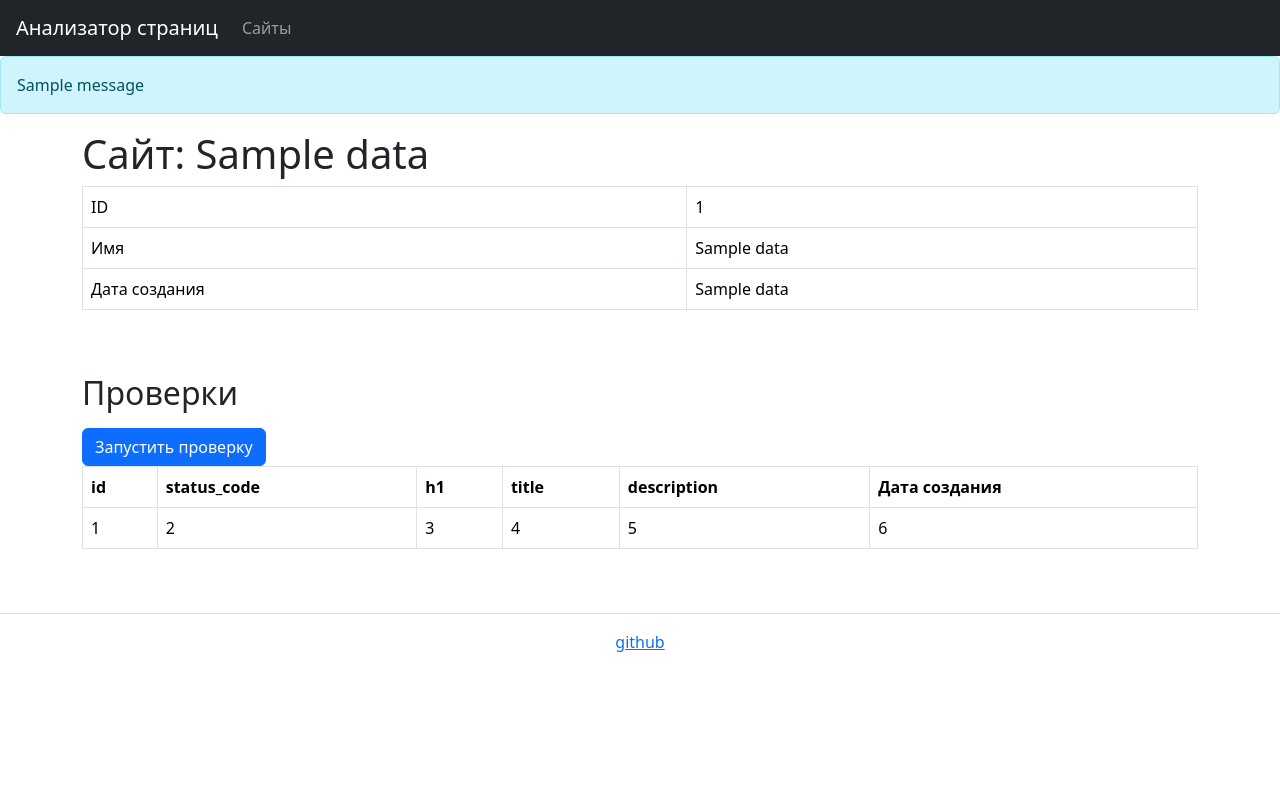
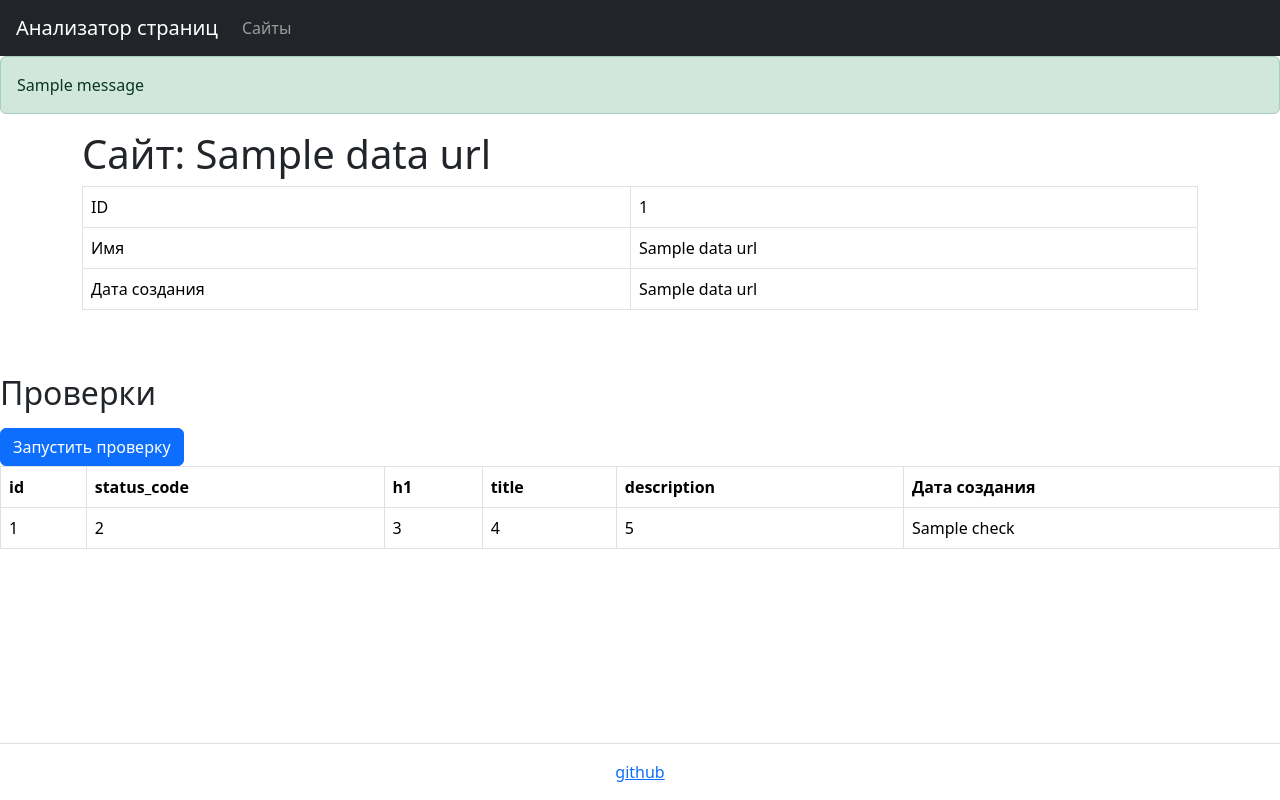
Before and after one commit to farguz/python-project-83, a Flask app: template page_analyzer/templates/url_id.html in a window 1280 px wide. Run offline with Flask 3, Linux system fonts and the light colour scheme; the template is opened without the code that fills it: most values are stand-ins (such as "Sample title", 1, 10 or a date in 2020); one stand-in notice (Sample message) is shown; some libraries are stand-ins or nearby versions.

Commit message:
add post handler for checks, fix templates for new handler

```diff
--- a/page_analyzer/app.py
+++ b/page_analyzer/app.py
@@ -63,6 +63,26 @@ def index():
                            url='')
 
 
+@app.route('/urls', methods=['GET'])
+def urls_list():
+    sql_table_checks = '''SELECT
+                            urls.id,
+                            urls.name,
+                            MAX(url_checks.created_at)
+                            FROM urls
+                            LEFT JOIN url_checks
+                            ON urls.id = url_checks.url_id
+                            GROUP BY urls.id;'''
+    conn = connect_database()
+    with conn.cursor() as curs:
+        curs.execute(sql_table_checks)
+        data = curs.fetchall()
+        conn.commit()
+        conn.close()
+    return render_template('urls.html',
+                           urls=data)
+
+
 @app.route('/', methods=['POST'])
 def post_url():
     data = request.form.to_dict()
@@ -92,61 +112,62 @@ def post_url():
 
 @app.route('/urls/<int:id>', methods=['GET'])
 def get_url_info(id):
-    data = request.form.to_dict()
-    sql = 'SELECT id, name, created_at FROM urls WHERE urls.id = (%s);'
+    sql_url = 'SELECT id, name, created_at FROM urls WHERE urls.id = (%s);'
+    sql_select = 'SELECT id, created_at FROM url_checks WHERE url_id = (%s) ORDER BY id DESC;'
     conn = connect_database()
     with conn.cursor() as curs:
-        curs.execute(sql, (id, ))
+        curs.execute(sql_url, (id, ))
         conn.commit()
-        data = curs.fetchall()
+        data_url = curs.fetchall()
+        curs.execute(sql_select, (id, ))
+        conn.commit()
+        data_checks = curs.fetchall()
         conn.close()
     return render_template('url_id.html',
-                           data=data)
+                           data_url=data_url,
+                           data_checks=data_checks)
 
 
-@app.route('/urls/<int:id>/checks', methods=['POST', 'GET'])
+@app.route('/urls/<int:id>/checks', methods=['POST'])
 def post_url_check(id):
-    sql_insert = 'INSERT INTO url_checks (url_id, created_at) VALUES (%s, %s) RETURNING (url_id, created_at);'
-    #sql_select = 'SELECT url_id, created_at FROM url_checks WHERE url_id = (%s)'
+    sql_insert = 'INSERT INTO url_checks (url_id, created_at) VALUES (%s, %s) RETURNING (url_id);'
+
     conn = connect_database()
     with conn.cursor() as curs:
         curs.execute(sql_insert, (id, datetime.now(), ))
         conn.commit()
-        #curs.execute(sql_select, (id, ))
-        checks = curs.fetchall()
-        #conn.commit()
+        id = curs.fetchone()[0]
         conn.close()
         flash("Страница успешно проверена", "success")
-    return render_template('url_checks.html',
-                           checks=checks,
-                           url_id = id)
+    return redirect(url_for("get_url_info", id=id))
 
 
-@app.route('/urls', methods=['GET'])
-def urls_list():
-    sql = 'SELECT id, name FROM urls ORDER BY id DESC;'
+"""@app.route('/urls/<int:id>/checks', methods=['GET'])
+def show_checks_by_id(id):
+    sql_select = 'SELECT id, created_at FROM url_checks WHERE url_id = (%s) ORDER BY id DESC;'
     conn = connect_database()
     with conn.cursor() as curs:
-        curs.execute(sql)
-        data = curs.fetchall()
+        curs.execute(sql_select, (id, ))
         conn.commit()
+        checks = curs.fetchall()
         conn.close()
-    return render_template('urls.html',
-                           urls=data)
-
+    return render_template('url_checks.html',
+                           checks = checks,
+                           id = id)
+    return redirect(url_for("get_url_info", id=id))"""
 
 def create_table():
     sql_url = '''
-    CREATE TABLE urls (
+    CREATE TABLE IF NOT EXISTS urls (
         id BIGINT PRIMARY KEY GENERATED ALWAYS AS IDENTITY,
-        name VARCHAR(255) NOT NULL,
+        name VARCHAR(255) NOT NULL UNIQUE,
         created_at TIMESTAMP NOT NULL
     );'''
 
     sql_checks = '''
     CREATE TABLE IF NOT EXISTS url_checks  (
         id BIGINT PRIMARY KEY GENERATED ALWAYS AS IDENTITY,
-        url_id BIGINT NOT NULL,
+        url_id BIGINT REFERENCES urls (id) NOT NULL,
         status_code INT,
         h1 VARCHAR(255),
         title VARCHAR(255),
--- a/page_analyzer/templates/header_footer_template.html
+++ b/page_analyzer/templates/header_footer_template.html
@@ -6,7 +6,7 @@
     <title>Page Analyzer</title>
     <link href="https://cdn.jsdelivr.net/npm/bootstrap@5.3.7/dist/css/bootstrap.min.css" rel="stylesheet" integrity="sha384-LN+7fdVzj6u52u30Kp6M/trliBMCMKTyK833zpbD+pXdCLuTusPj697FH4R/5mcr" crossorigin="anonymous">
 </head>
-<body>
+<body class="min-vh-100 d-flex flex-column">
     <header class="flex-shrink-0">
         <nav class="navbar navbar-expand-md navbar-dark bg-dark px-3">
             <a class="navbar-brand" href="{{ url_for('index')}}">Анализатор страниц</a>
--- a/page_analyzer/templates/index.html
+++ b/page_analyzer/templates/index.html
@@ -13,11 +13,7 @@
     {% with messages = get_flashed_messages(with_categories=true) %}
         {% if messages %}
             {% for category, message in messages %}
-                {% if category == "error" %}
-                    <div class="alert alert-danger" role="alert">{{ message }}</div>
-                {% elif category == "success" %}
-                    <div class="alert alert-success" role="alert">{{ message }}</div>
-                {% endif %}
+                <div class="alert alert-danger" role="alert">{{ message }}</div>
             {% endfor %}
         {% endif %}
     {% endwith %}
--- a/page_analyzer/templates/url_id.html
+++ b/page_analyzer/templates/url_id.html
@@ -5,44 +5,48 @@
     <meta name="viewport" content="width=device-width, initial-scale=1.0">
     <title>Page Analyzer</title>
 </head>
-<body>
+<body class="min-vh-100 d-flex flex-column">
     {% extends "header_footer_template.html" %}
     {% block main %}
     <main class="flex-grow-1">
-        {% with messages = get_flashed_messages() %}
+        {% with messages = get_flashed_messages(with_categories=true) %}
             {% if messages %}
-                {% for message in messages %}
+                {% for category, message in messages %}
+                    {% if category == "error" %}
+                        <div class="alert alert-danger" role="alert">{{ message }}</div>
+                    {% elif category == "success" %}
+                        <div class="alert alert-success" role="alert">{{ message }}</div>
+                    {% elif category == "info" %}
                         <div class="alert alert-info" role="alert">{{ message }}</div>
+                    {% endif %}
                 {% endfor %}
             {% endif %}
         {% endwith %}
 
         <div class="container-lg mt-3">
-            <h1>Сайт: {{ data[0][1] }}</h1>
+            <h1>Сайт: {{ data_url[0][1] }}</h1>
             <div class="table-responsive">
-                <table table-responsive class="table table-bordered table-hover text-nowrap" data-test="urls">
+                <table class="table table-bordered table-hover text-nowrap" data-test="urls">
                     <tr>
                         <td>ID</td>
-                        <td>{{ data[0][0] }}</td>
+                        <td>{{ data_url[0][0] }}</td>
                     </tr>
                     <tr>
                         <td>Имя</td>
-                        <td>{{ data[0][1] }}</td>
+                        <td>{{ data_url[0][1] }}</td>
                     </tr>
                     <tr>
                         <td>Дата создания</td>
-                        <td>{{ data[0][2] }}</td>
+                        <td>{{ data_url[0][2] }}</td>
                     </tr>
                 </table>
             </div>
         </div>
-
-        <div class="container-lg mt-3">
         <h2 class="mt-5 mb-3">Проверки</h2>
-            <form action="{{ url_for('post_url_check', id = data[0][0]) }}" method="post">
+        <form action="{{ url_for('post_url_check', id = data_url[0][0]) }}" method="post">
             <input type="submit" class="btn btn-primary" value="Запустить проверку">
         </form>
-            <div class="table-responsive">
+        <div>
             <table class="table table-bordered table-hover text-nowrap" data-test="checks">
                 <tr class="fw-bolder">
                     <td>id</td>
@@ -52,22 +56,21 @@
                     <td>description</td>
                     <td>Дата создания</td>
                 </tr>
-
-                    {% for url in urls %}
+                {% for check in data_checks %}
                 <tr>
-                        <td>1</td>
+                    <td>{{ check[0] }}</td>
                     <td>2</td>
                     <td>3</td>
                     <td>4</td>
                     <td>5</td>
-                        <td>6</td>
+                    <td>{{ check[1] }}</td>
                 </tr>
                 {% endfor %}
-
             </table>
         </div>
-        </div>
+
     </main>
     {% endblock %}
+
 </body>
 </html>
--- a/page_analyzer/templates/urls.html
+++ b/page_analyzer/templates/urls.html
@@ -25,7 +25,7 @@
                     <tr>
                         <td>{{ url[0] }}</td>
                         <td><a href="{{ url_for('get_url_info', id = url[0]) }}">{{ url[1] }}</a></td>
-                        <td>???</td>
+                        <td>{{ url[2] }}</td>
                         <td>???</td>
                     </tr>
                     {% endfor %}
```
Lines whose indentation alone changed are shown as unchanged.
